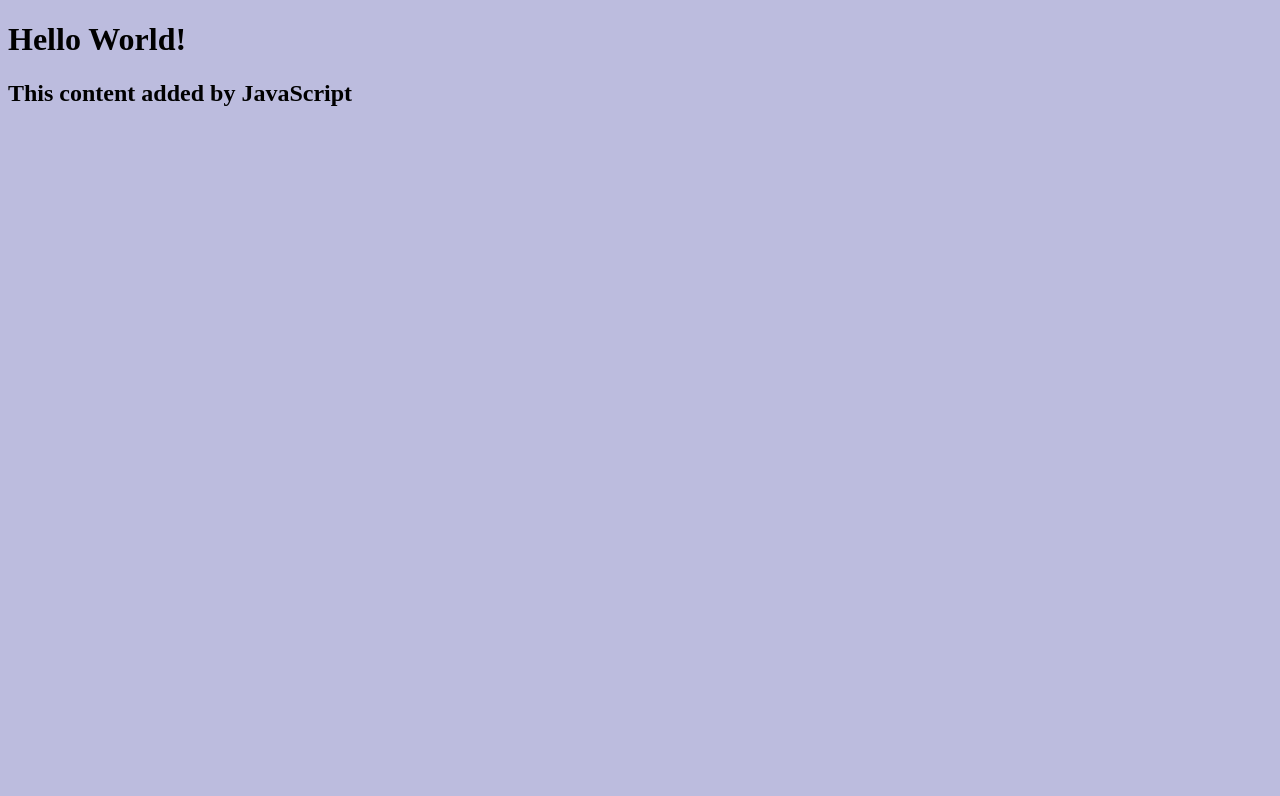
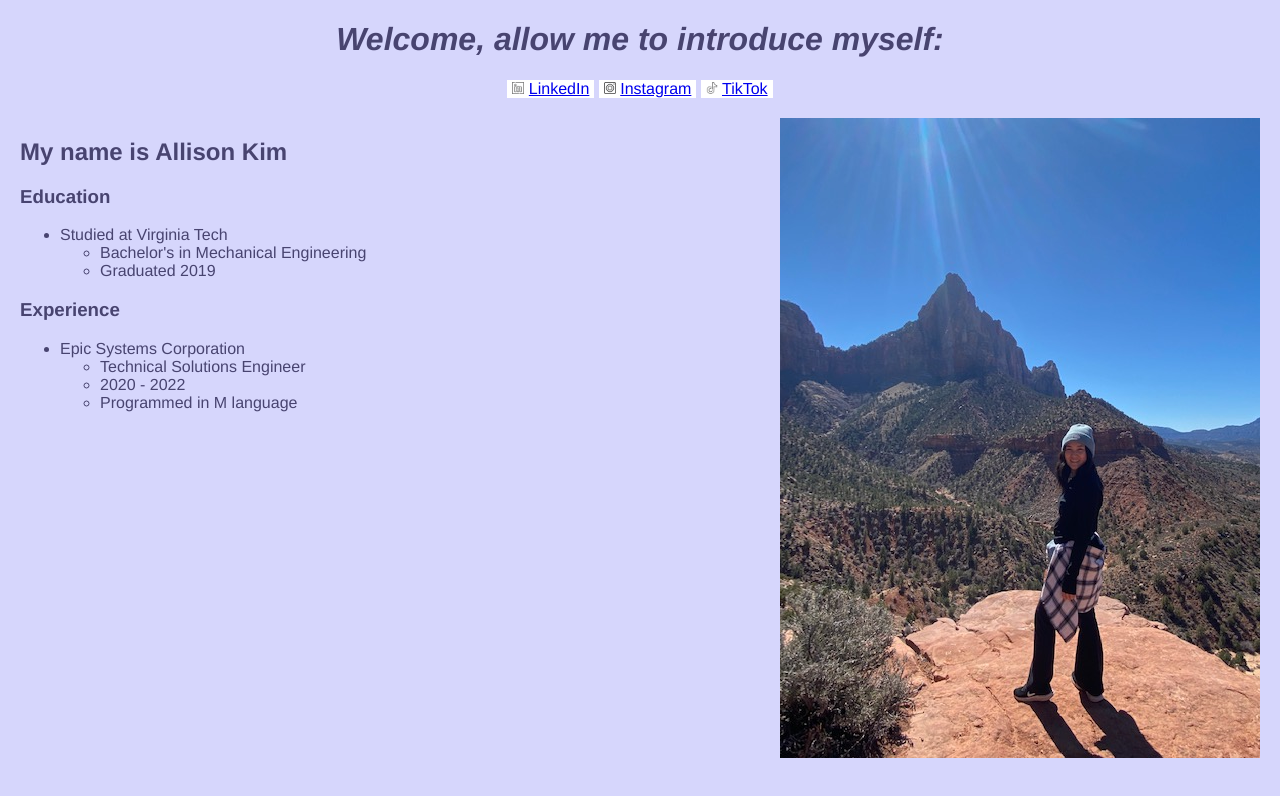
Before and after one commit to akimsahn/my-personal-website, a plain HTML site: page index.html in a window 1280 px wide. Drawn offline with Linux system fonts and the light colour scheme.

Commit message:
add html, css, and js content

```diff
--- a/index.html
+++ b/index.html
@@ -5,7 +5,44 @@
         <title>My Personal Website</title>
     </head>
     <body>
-        <h1>Hello World!</h1>
+        <header>
+            <h1>Welcome, allow me to introduce myself:</h1>
+        </header>
+        <nav>
+            <div>
+                <img src="images/linkedin.png" alt="linkedin icon" width="12px">
+                <a href="https://www.linkedin.com/in/allison-kim-6abbb7192/">LinkedIn</a>
+            </div>
+            <div>
+                <img src="images/instagram.png" alt="instagram icon" width="12px">
+                <a href="https://www.instagram.com/akimsahn/">Instagram</a>
+            </div>
+            <div>
+                <img src="images/tiktok.png" alt="tiktok icon" width="12px">
+                <a href="https://www.tiktok.com/@akimsahn">TikTok</a>
+            </div>
+        </nav>
+        <img id="portrait" src="images/self-portrait.jpg" alt="allison in nature">
+        <h2>My name is Allison Kim</h2>
+        <main>
+            <h3>Education</h3>
+            <ul>
+                <li>Studied at Virginia Tech</li>
+                <ul>
+                    <li>Bachelor's in Mechanical Engineering</li>
+                    <li>Graduated 2019</li>
+                </ul>
+            </ul>
+            <h3>Experience</h3>
+            <ul>
+                <li>Epic Systems Corporation</li>
+                <ul>
+                    <li>Technical Solutions Engineer</li>
+                    <li>2020 - 2022</li>
+                    <li>Programmed in M language</li>
+                </ul>
+            </ul>
+        </main>
         <script src="script.js"></script>
     </body>
 </html>
--- a/script.js
+++ b/script.js
@@ -1,4 +1,5 @@
-const h2 = document.createElement('h2')
-h2.textContent = "This content added by JavaScript"
+function blur() {
+    document.getElementById('portrait').blur();
+}
 
-document.querySelector("body").appendChild(h2)
+blur();
--- a/style.css
+++ b/style.css
@@ -1,3 +1,26 @@
 body {
-    background: rgb(188, 188, 222);
+    font-family:'Helvetica', Tahoma, Geneva, Verdana, sans-serif;
+    margin: 20px;
+    background-color: rgb(214, 214, 252);
+    color: rgb(72, 68, 112);
 }
+
+header {
+    font-style: italic;
+    text-align: center;
+}
+
+nav {
+    text-align: center;
+    padding-bottom: 20px;
+}
+
+div {
+    display: inline-block;
+    padding-inline: 5px;
+    background-color: rgb(255, 255, 255);
+}
+
+#portrait {
+    float: right;
+}
```
Also changed, not shown: images/instagram.png (added), images/linkedin.png (added), images/self-portrait.jpg (added), images/tiktok.png (added).
